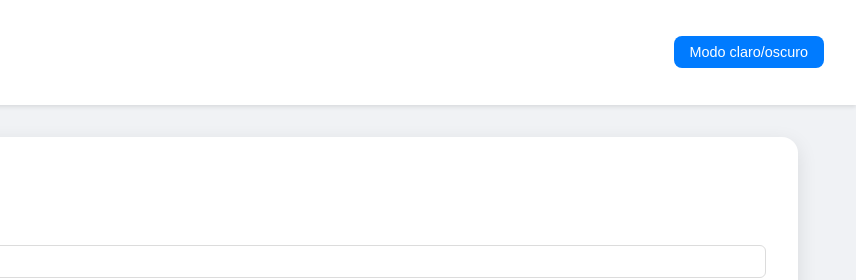
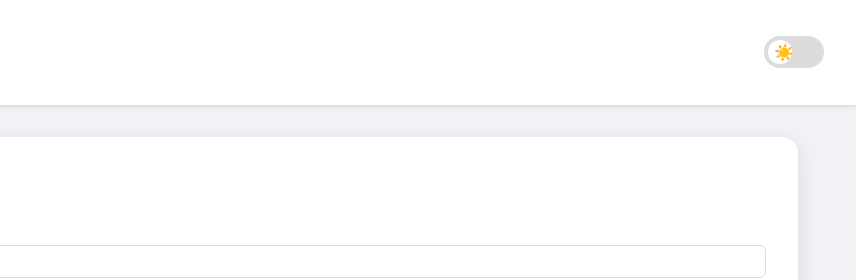
Before and after one commit to rteranmartech/hortifrutsitio, a plain HTML site: page index.html in a window 1280 px wide. Shown: the top 280 px of the page, 424-1280 px from the left. Drawn offline with Linux system fonts and the light colour scheme.

Commit message:
index.html

```diff
--- a/index.html
+++ b/index.html
@@ -43,6 +43,7 @@
 
     function cambiarTema() {
       document.body.classList.toggle('oscuro');
+      document.getElementById("switch-icon").classList.toggle("activo");
     }
 
     window.onload = function () {
@@ -92,18 +93,60 @@
       width: auto;
       border-radius: 8px;
     }
-    .modo-btn {
-      background-color: var(--primary);
-      color: white;
-      border: none;
-      padding: 0.5rem 1rem;
-      border-radius: 8px;
+
+    /* --- Botón claro/oscuro estilo pro --- */
+    .switch-container {
+      display: flex;
+      align-items: center;
+    }
+    .switch-toggle {
+      position: relative;
+      width: 60px;
+      height: 32px;
+      background: var(--border);
+      border-radius: 50px;
       cursor: pointer;
-      font-size: 0.9rem;
+      transition: background 0.3s;
     }
-    .modo-btn:hover {
-      opacity: 0.9;
+    .switch-toggle::before {
+      content: '';
+      position: absolute;
+      top: 4px;
+      left: 4px;
+      width: 24px;
+      height: 24px;
+      background: white;
+      border-radius: 50%;
+      transition: transform 0.3s ease;
     }
+    .switch-icon {
+      position: absolute;
+      top: 50%;
+      transform: translateY(-50%);
+      font-size: 16px;
+      pointer-events: none;
+      transition: opacity 0.3s;
+    }
+    .sun-icon {
+      left: 10px;
+      color: #ffcc00;
+    }
+    .moon-icon {
+      right: 10px;
+      color: #ffffff;
+      opacity: 0;
+    }
+    .activo::before {
+      transform: translateX(28px);
+    }
+    .activo .sun-icon {
+      opacity: 0;
+    }
+    .activo .moon-icon {
+      opacity: 1;
+    }
+    /* --- fin del botón --- */
+
     .container {
       max-width: 1100px;
       margin: 2rem auto;
@@ -176,7 +219,12 @@
       <img src="img/logo.png.png" alt="Logo TefiCar">
       <h2>Calculadora TefiCar</h2>
     </div>
-    <button class="modo-btn" onclick="cambiarTema()">Modo claro/oscuro</button>
+    <div class="switch-container" onclick="cambiarTema()">
+      <div class="switch-toggle" id="switch-icon">
+        <span class="switch-icon sun-icon">☀️</span>
+        <span class="switch-icon moon-icon">🌙</span>
+      </div>
+    </div>
   </header>
 
   <div class="container">
```
